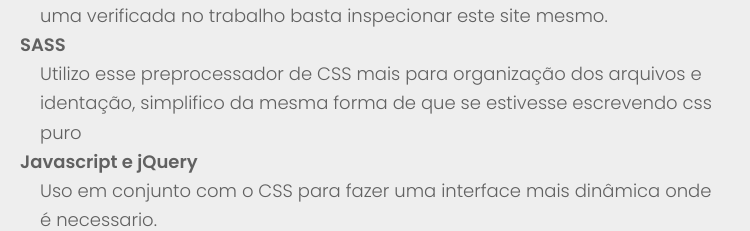
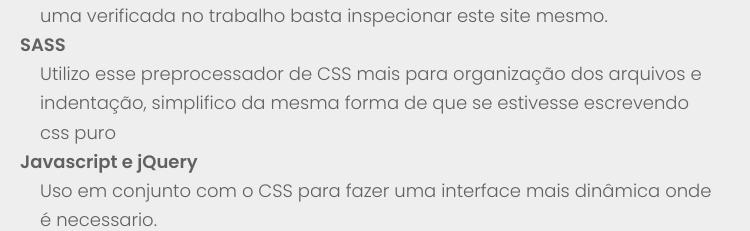
Before and after one commit to imaginamundo/portfolio, a plain HTML site: page sobre.html in a window 1280 px wide. Shown: the part 460-691 px from the top of the page, 270-1020 px from the left. Drawn offline with Linux system fonts and the light colour scheme.

Commit message:
Correção de texto
Identação != indentação

```diff
--- a/sobre.html
+++ b/sobre.html
@@ -32,7 +32,7 @@
 				<dt>HTML & CSS</dt>
 				<dd>Estrutura de HTML e CSS tornando o mais simples possível, se quiser dar uma verificada no trabalho basta inspecionar este site mesmo.</dd>
 				<dt>SASS</dt>
-				<dd>Utilizo esse preprocessador de CSS mais para organização dos arquivos e identação, simplifico da mesma forma de que se estivesse escrevendo css puro</dd>
+				<dd>Utilizo esse preprocessador de CSS mais para organização dos arquivos e indentação, simplifico da mesma forma de que se estivesse escrevendo css puro</dd>
 				<dt>Javascript e jQuery</dt>
 				<dd>Uso em conjunto com o CSS para fazer uma interface mais dinâmica onde é necessario.</dd>
 				<dt>Usabilidade e Interface (UX & UI)</dt>
```
